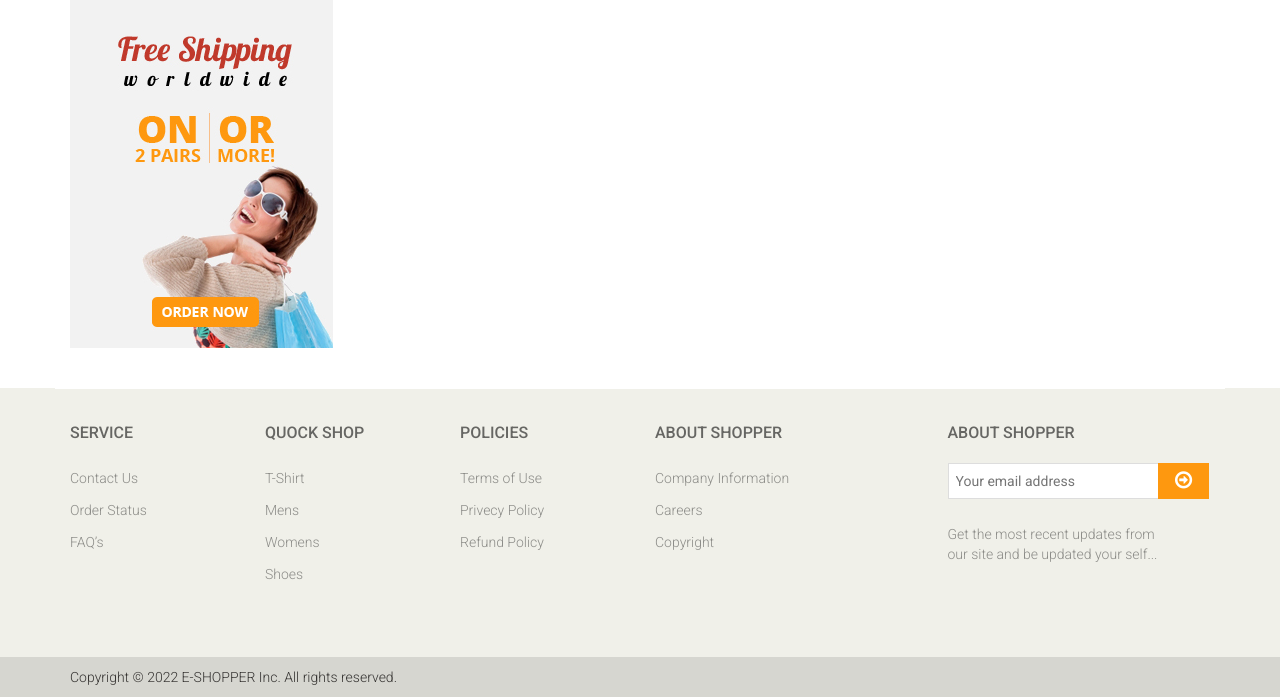
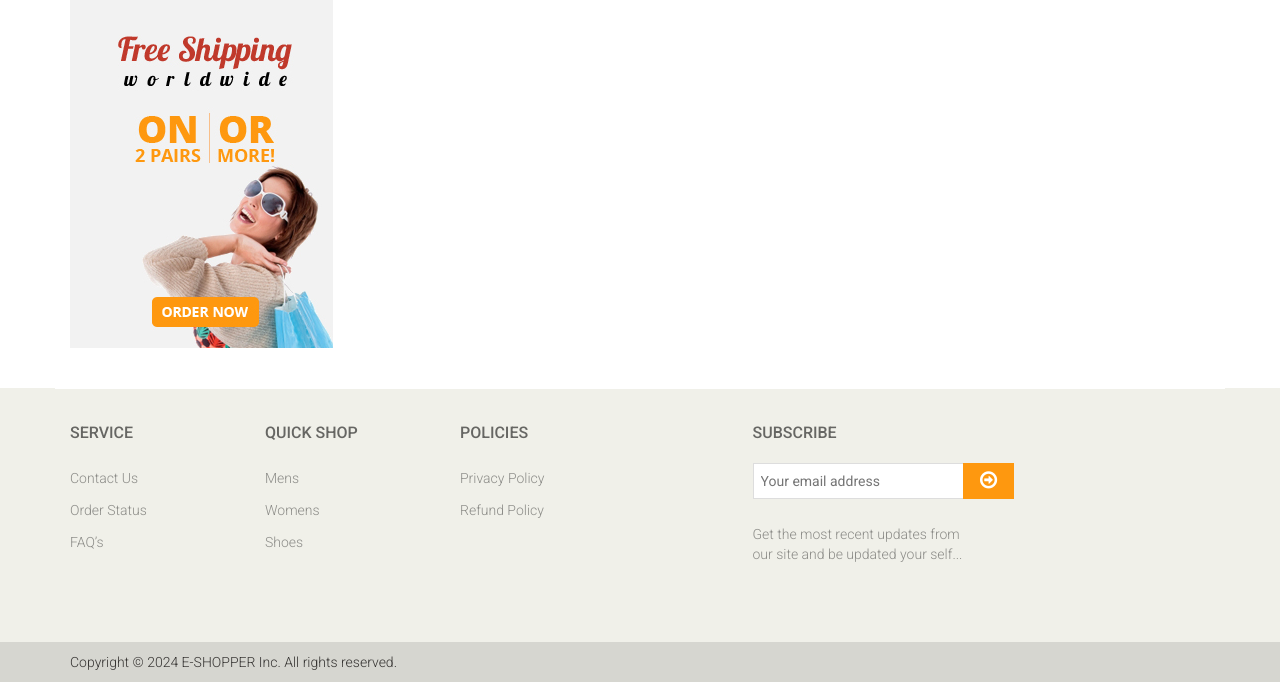
Before and after one commit to Bhavin823/E_shopper, a Django app: page / in a window 1280 px wide. Shown: the part 794-1491 px from the top of the page. Run offline with Django 4.2, Linux system fonts and the light colour scheme; data that the repository does not hold is empty.

Commit message:
add meta tag in base.html and product_

```diff
--- a/e_shopper/base_app/templates/base_app/base.html
+++ b/e_shopper/base_app/templates/base_app/base.html
@@ -6,6 +6,14 @@
     <meta name="viewport" content="width=device-width, initial-scale=1.0">
     <meta name="description" content="">
     <meta name="author" content="">
+	{% block meta_tags %}
+    <!-- Default Open Graph Meta Tags -->
+    <meta property="og:title" content="Eshopper - Your One-Stop Online Store" />
+    <meta property="og:description" content="Discover the best deals on fashion, and more. Shop now at Eshopper for unbeatable prices and fast delivery!" />
+    <meta property="og:image" content="{% static 'images/shop/eshopper_banner.png' %}" />
+    <meta property="og:url" content="https://eshopper-fawn.vercel.app/" />
+    <meta property="og:type" content="website" />
+    {% endblock meta_tags %}
     <title>E-Shopper</title>
 
 	<link rel="icon" type="image/png" href="{% static 'images/shop/ES_icon-32x32.png' %}">
@@ -149,7 +157,7 @@
 							<ul class="nav nav-pills nav-stacked">
 								<!-- <li><a href="#">Online Help</a></li> -->
 								<li><a href="#">Contact Us</a></li>
-								<li><a href="#">Order Status</a></li>
+								<li><a href="{% url 'user_app:profile' %}?section=MY_ORDERS" class="clickable-link">Order Status</a></li>
 								<!-- <li><a href="#">Change Location</a></li> -->
 								<li><a href="#">FAQ’s</a></li>
 							</ul>
@@ -157,13 +165,12 @@
 					</div>
 					<div class="col-sm-2">
 						<div class="single-widget">
-							<h2>Quock Shop</h2>
+							<h2>Quick Shop</h2>
 							<ul class="nav nav-pills nav-stacked">
-								<li><a href="#">T-Shirt</a></li>
-								<li><a href="#">Mens</a></li>
-								<li><a href="#">Womens</a></li>
+								<li><a href="{% url "product_app:products" 'clothes-men' %}">Mens</a></li>
+								<li><a href="{% url "product_app:products" 'clothes-men' %}">Womens</a></li>
+								<li><a href="{% url "category_app:subcat" 'shoes' %}">Shoes</a></li>
 								<!-- <li><a href="#">Gift Cards</a></li> -->
-								<li><a href="#">Shoes</a></li>
 							</ul>
 						</div>
 					</div>
@@ -171,25 +178,23 @@
 						<div class="single-widget">
 							<h2>Policies</h2>
 							<ul class="nav nav-pills nav-stacked">
-								<li><a href="#">Terms of Use</a></li>
-								<li><a href="#">Privecy Policy</a></li>
+								<li><a href="#">Privacy Policy</a></li>
 								<li><a href="#">Refund Policy</a></li>
 							</ul>
 						</div>
 					</div>
-					<div class="col-sm-2">
+					{% comment %} <div class="col-sm-2">
 						<div class="single-widget">
 							<h2>About Shopper</h2>
 							<ul class="nav nav-pills nav-stacked">
-								<li><a href="#">Company Information</a></li>
-								<li><a href="#">Careers</a></li>
+								<li><a href="#">Information</a></li>
 								<li><a href="#">Copyright</a></li>
 							</ul>
 						</div>
-					</div>
+					</div> {% endcomment %}
 					<div class="col-sm-3 col-sm-offset-1">
 						<div class="single-widget">
-							<h2>About Shopper</h2>
+							<h2>Subscribe</h2>
 							<form action="#" class="searchform">
 								<input type="text" placeholder="Your email address" />
 								<button type="submit" class="btn btn-default"><i class="fa fa-arrow-circle-o-right"></i></button>
@@ -205,7 +210,7 @@
 		<div class="footer-bottom">
 			<div class="container">
 				<div class="row">
-					<p class="pull-left">Copyright © 2022 E-SHOPPER Inc. All rights reserved.</p>
+					<p class="pull-left">Copyright © 2024 E-SHOPPER Inc. All rights reserved.</p>
 					<!-- <p class="pull-right">Designed by <span><a target="_blank" href="#">xyz</a></span></p> -->
 				</div>
 			</div>
```
Also changed, not shown: e_shopper/product_app/templates/product_app/productdetail.html (+10 -0 lines), e_shopper/static/images/shop/eshopper_banner.png (added).
